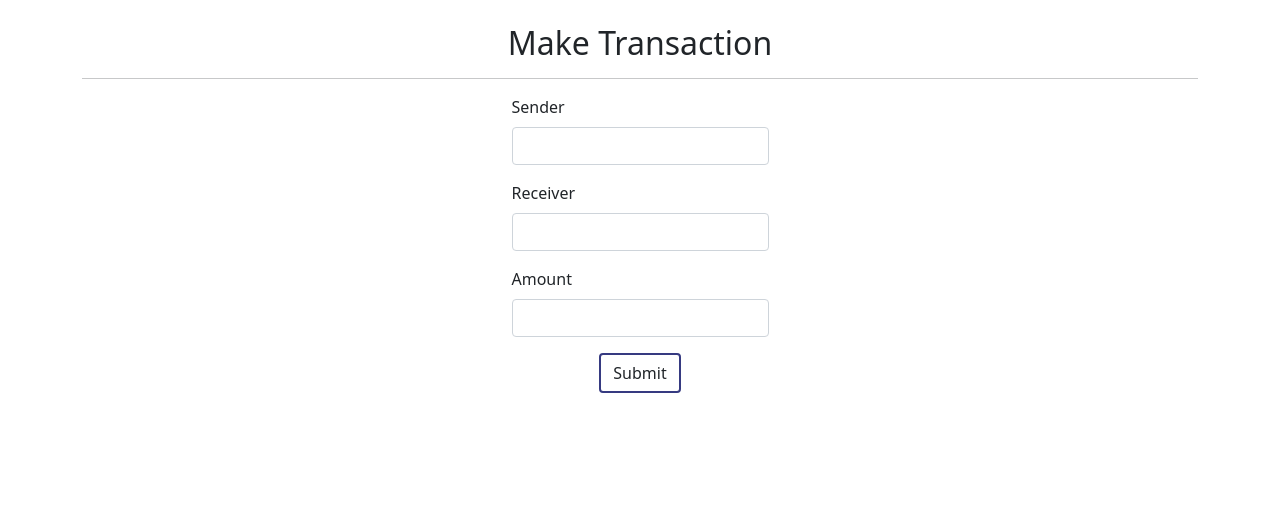
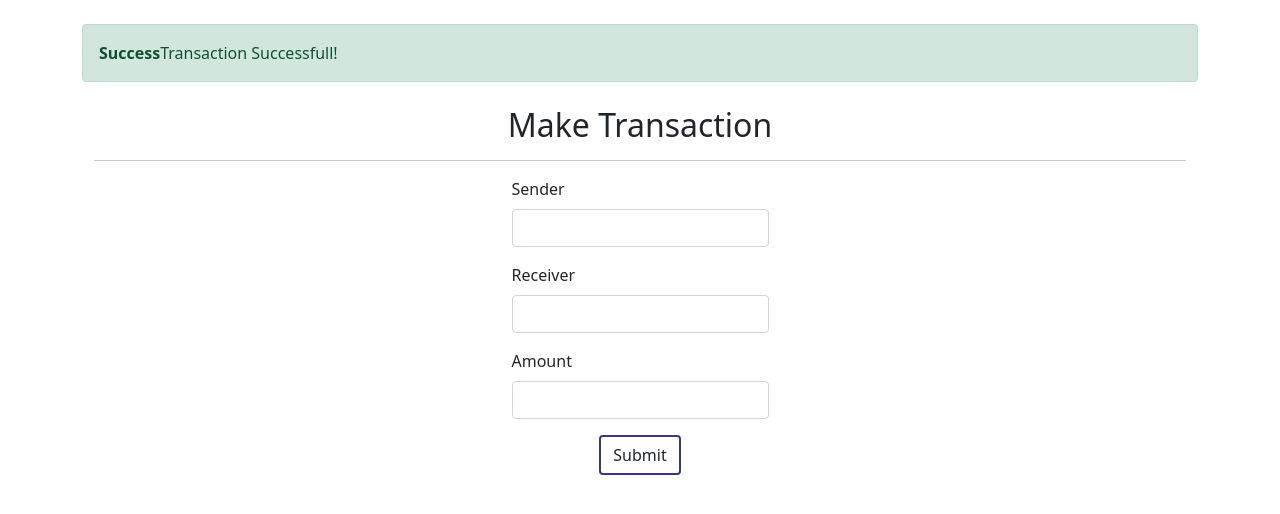
Before and after one commit to BhagyashreePGaikwad/BankWebsite, a PHP site: page /transfer.php in a window 1280 px wide. Shown: the part 86-600 px from the top of the page. Run offline with PHP 8.4, Linux system fonts and the light colour scheme; data that the repository does not hold is empty.

Commit message:
Update transfer.php

```diff
--- a/transfer.php
+++ b/transfer.php
@@ -6,7 +6,7 @@ if($_SERVER['REQUEST_METHOD']=='POST'){
     $sd=$_POST['sender'];
     $rc=$_POST['receiver'];
     $am=$_POST['amount'];
-    echo $sd;
+
     $sql1="INSERT INTO `transaction` (`ID`, `Sender`, `Receiver`, `Amount`, `Dt`) VALUES (NULL,'$sd', '$rc', '$am', current_timestamp());";
     $r1=mysqli_query($conn,$sql1);
 
@@ -28,6 +28,14 @@ if($_SERVER['REQUEST_METHOD']=='POST'){
     $r5=mysqli_query($conn,$sql5);
 }
 ?>
+<div class="container my-4">
+    <?php
+    if($err==false){
+        echo '<div class="alert alert-success" role="alert">
+        <strong>Success</strong>Transaction Successfull!
+      </div>';
+    }
+    ?>
 <div class="container my-4">
     <h2>
         <center>Make Transaction</center>
```
